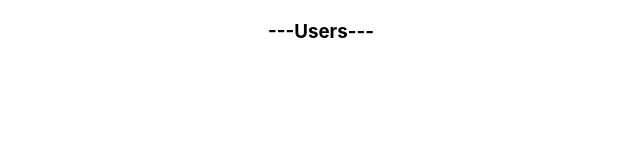
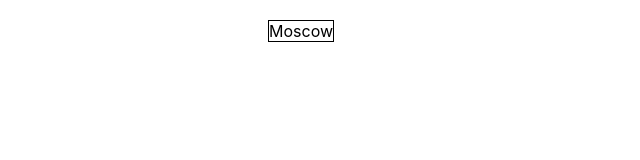
Before and after one commit to AShamshin/Accordion, a React (Create React App) app: page / in a window 1280 px wide. Shown: the top 160 px of the page, without its empty margins (72-712 px from the left). Built offline with nearby package versions, Linux system fonts and the light colour scheme.

Commit message:
15 - Select component

```diff
--- a/src/App.tsx
+++ b/src/App.tsx
@@ -7,14 +7,17 @@
 import UncontrolledAccordion from './components/Accordion/UnControlledAccordion';
 import UncontrolledRating from './components/Rating/UncontrolledRating';
 import { OnOfCopy } from './components/OnOf/OnOf copy';
+import { Select } from './components/Select/Select';
 
 function App() {
   let [ratingValue, setRatingValue] = useState<RatingValueType>(0);
   let [accordionCollapsed, setAccordionCollapsed] = useState<boolean>(false);
   const [on, iiiOn] = useState<any>(false);
 
-  const onClickCallback = (value: any) => {
-    alert('Click ' + value);
+  let [value, setValue] = useState<string>('1');
+
+  const onChangeCallback = (value: any) => {
+    setValue(value);
   };
 
   return (
@@ -36,7 +39,7 @@
         collapsed={accordionCollapsed}
       /> */}
 
-      <Accordion
+      {/* <Accordion
         titleValue={'Users'}
         collapsed={accordionCollapsed}
         onChange={() => setAccordionCollapsed(!accordionCollapsed)}
@@ -47,7 +50,27 @@
           { title: 'Artem', value: 3 },
           { title: 'Viktor', value: 4 },
         ]}
-      />
+      /> */}
+      <>
+        <Select
+          value={value}
+          onChange={onChangeCallback}
+          items={[
+            { title: 'Moscow', value: '1' },
+            { title: 'London', value: '2' },
+            { title: 'Paris', value: '3' },
+          ]}
+        />
+        {/* <Select
+          onChange={onChangeCallback}
+          value={value}
+          items={[
+            { title: 'Moscow', value: '1' },
+            { title: 'London', value: '2' },
+            { title: 'Paris', value: '3' },
+          ]}
+        /> */}
+      </>
 
       {/* <UncontrolledAccordion titleValue={'Menu'} /> */}
 
--- /dev/null
+++ b/src/components/Select/Select.module.css
@@ -0,0 +1,16 @@
+.select .main {
+  border: 1px solid black;
+  display: inline-block;
+  min-height: 20px;
+  min-width: 40px;
+}
+
+.items {
+  border: 1px solid black;
+  position: absolute;
+  padding: 5px;
+}
+.item.selected {
+  background-color: blue;
+  color: white;
+}
--- /dev/null
+++ b/src/components/Select/Select.tsx
@@ -0,0 +1,82 @@
+import { useEffect, useState, KeyboardEvent } from 'react';
+import s from './Select.module.css';
+
+type ItemType = {
+  title: string;
+  value?: any;
+};
+
+type SelectPropsType = {
+  value?: any;
+  onChange: (value: any) => void;
+  items: ItemType[];
+};
+
+export function Select(props: SelectPropsType) {
+  const [active, setActive] = useState(false);
+  const [hoveredElementValue, setHoveredElementValue] = useState(props.value);
+  const selectItem = props.items.find((i) => i.value === props.value);
+  const hoveredItem = props.items.find((i) => i.value === hoveredElementValue);
+
+  useEffect(() => {
+    setHoveredElementValue(props.value);
+  }, [props.value]);
+
+  const toggleItems = () => {
+    setActive(!active);
+  };
+
+  const onItemClick = (value: any) => {
+    props.onChange(value);
+    toggleItems();
+  };
+
+  const onKeyUp = (e: KeyboardEvent<HTMLDivElement>) => {
+    if (e.key === 'ArrowDown' || e.key === 'ArrowUp') {
+      for (let i = 0; i < props.items.length; i++) {
+        if (props.items[i].value === hoveredElementValue) {
+          const pretendentElement =
+            e.key === 'ArrowDown' ? props.items[i + 1] : props.items[i - 1];
+          if (pretendentElement) {
+            props.onChange(pretendentElement.value);
+            return;
+          }
+        }
+      }
+      if (!selectItem) {
+        props.onChange(props.items[0].value);
+      }
+    }
+    if (e.key === 'Enter' || e.key === 'Escape') {
+      setActive(false);
+    }
+  };
+
+  return (
+    <>
+      <div className={s.select} onKeyUp={onKeyUp} tabIndex={0}>
+        <span className={s.main} onClick={toggleItems}>
+          {selectItem && selectItem.title}
+        </span>
+        {active && (
+          <div className={s.items}>
+            {props.items.map((i) => (
+              <div
+                onMouseEnter={() => {
+                  setHoveredElementValue(i.value);
+                }}
+                className={s.item + ' ' + (hoveredItem === i ? s.selected : '')}
+                key={i.value}
+                onClick={() => {
+                  onItemClick(i.value);
+                }}
+              >
+                {i.title}
+              </div>
+            ))}
+          </div>
+        )}
+      </div>
+    </>
+  );
+}
```
